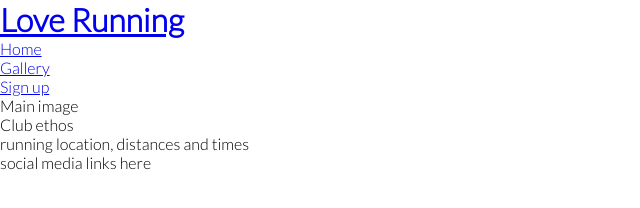
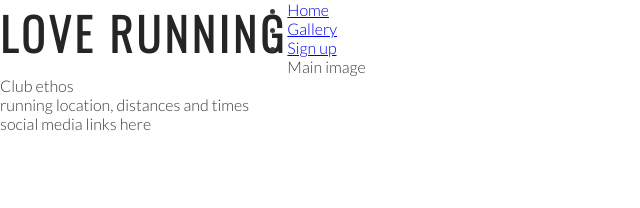
Before and after one commit to DanielGage20/Love-running-one, a plain HTML site: page index.html in a window 1280 px wide. Shown: the whole page, without its empty margins (0-640 px from the left). Drawn offline with nearby package versions, Linux system fonts and the light colour scheme.

Commit message:
add h1, h2 and logo css

```diff
--- a/assets/css/style.css
+++ b/assets/css/style.css
@@ -8,6 +8,19 @@
 body {
     font-family: Lato;
     font-weight: 300;
+    color: #3a3a3a;
 
 }
-header
+h1, h2 {
+    font-family: Oswald, sans-serif;
+    text-transform: uppercase;
+    letter-spacing: 4px;
+    color: #252525;
+
+}
+
+#logo {
+    float: left;
+    font-size: 280%;
+
+}
--- a/index.html
+++ b/index.html
@@ -14,7 +14,7 @@
 
    <header>
        <a href="index.html">
-           <h1>Love Running</h1>
+           <h1 id="logo">Love Running</h1>
        </a>
        <nav>
            <ul>
```
